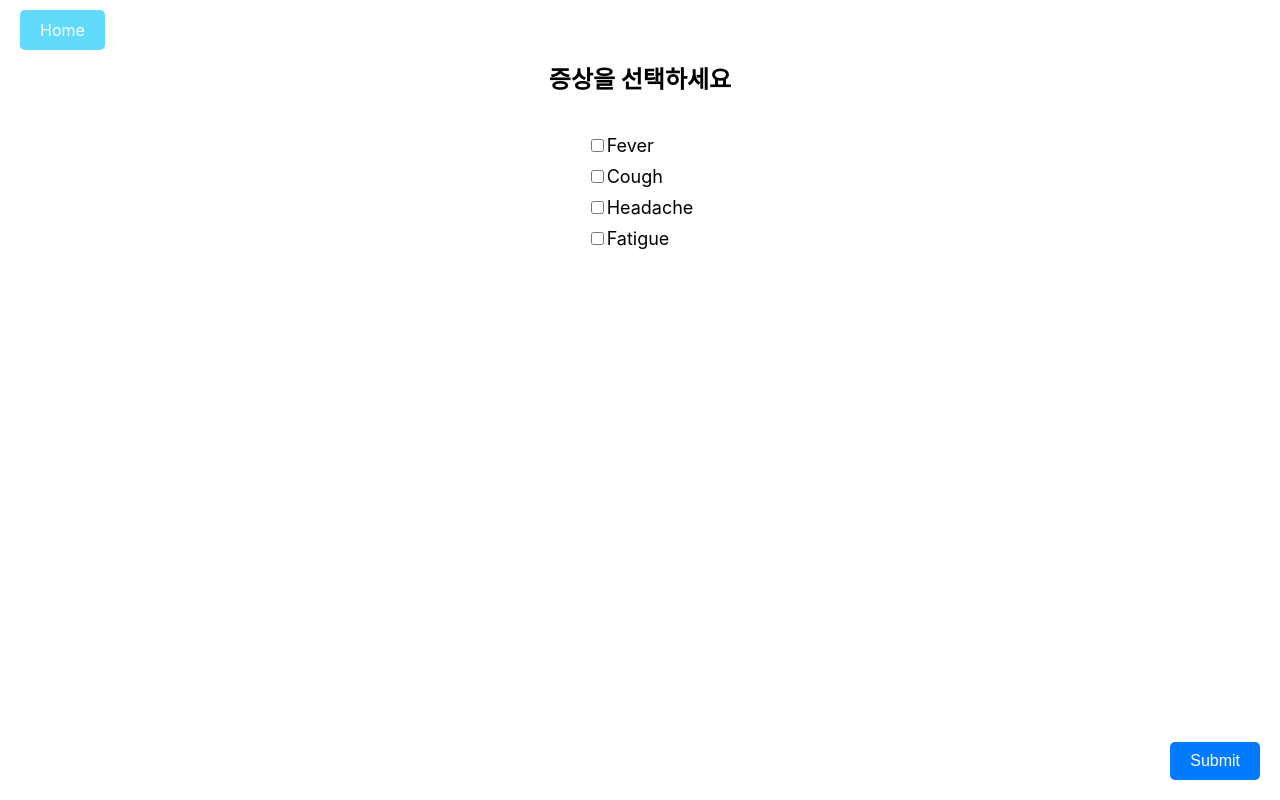
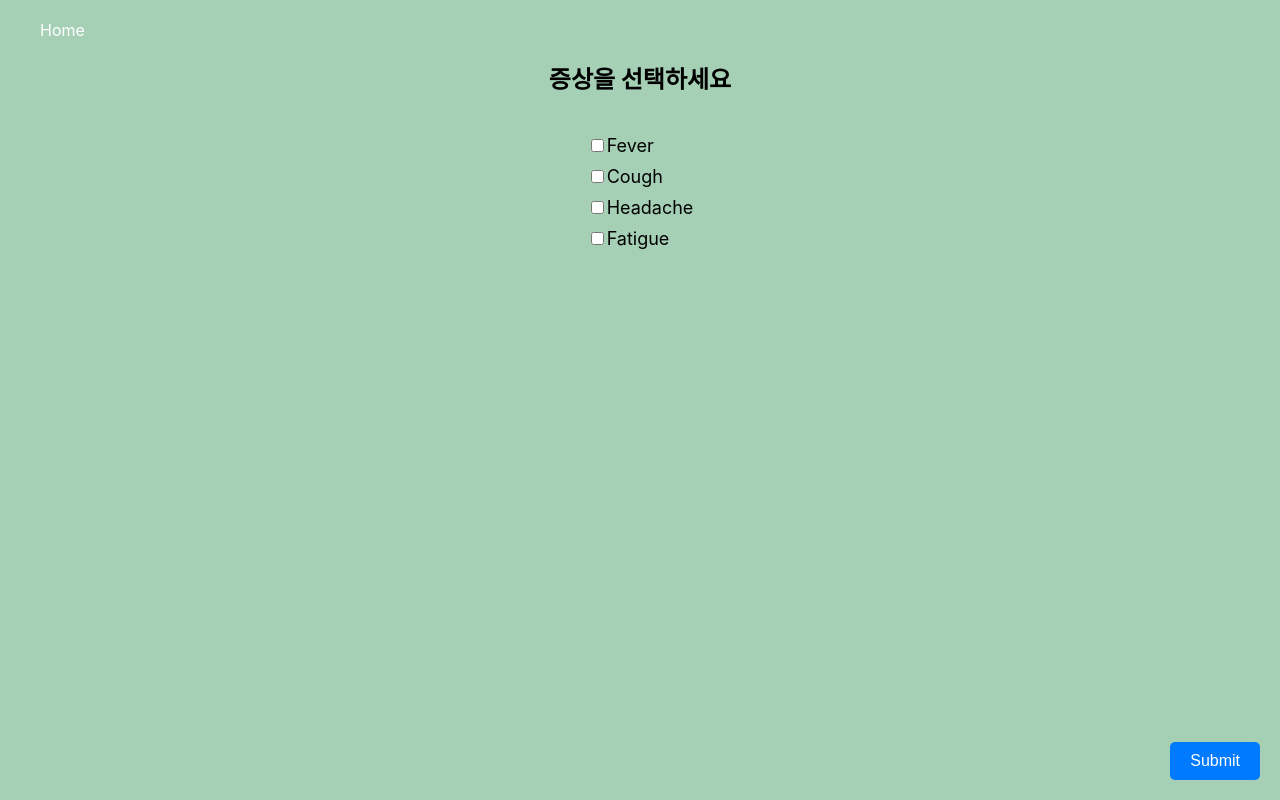
Before and after one commit to seoyeeon/medicine_recommend_project, a React (Create React App) app in the folder medicine_recommend_project/: page /SymptomsCheck in a window 1280 px wide. Built offline with nearby package versions, Linux system fonts and the light colour scheme.

Commit message:
배경, 버튼색 변경

```diff
--- a/medicine_recommend_project/src/App.css
+++ b/medicine_recommend_project/src/App.css
@@ -4,7 +4,7 @@
 
 .App-header {
   padding: 20px;
-  background-color: #282c34;
+  background-color: #a5d0b5;
   color: white;
 }
 
@@ -18,6 +18,7 @@
   justify-content: center;
   align-items: center;
   height: 100vh;
+  background-color: #a5d0b5;
 }
 
 .button-container {
@@ -34,7 +35,7 @@
   padding: 20px 40px;
   font-size: 18px;
   color: white;
-  background-color: #61dafb;
+  background-color: #36b09a;
   border: none;
   border-radius: 5px;
   text-decoration: none;
@@ -43,5 +44,5 @@
 }
 
 .App-button:hover {
-  background-color: #21a1f1;
+  background-color: #0c866dcb;
 }
--- a/medicine_recommend_project/src/components/NameSearch.css
+++ b/medicine_recommend_project/src/components/NameSearch.css
@@ -1,3 +1,8 @@
+body {
+  background-color: #a5d0b5;
+}
+
+
 .name-search-container {
   text-align: center;
   padding: 20px;
@@ -13,7 +18,7 @@
   padding: 10px 20px;
   font-size: 16px;
   color: white;
-  background-color: #61dafb;
+  background-color: #a5d0b5;
   border: none;
   border-radius: 5px;
   text-decoration: none;
@@ -22,7 +27,7 @@
 }
 
 .home-button:hover {
-  background-color: #21a1f1;
+  background-color: #0c866dcb;
 }
 
 .name-search-main {
--- a/medicine_recommend_project/src/components/SearchResults.css
+++ b/medicine_recommend_project/src/components/SearchResults.css
@@ -12,7 +12,7 @@
     padding: 10px 20px;
     font-size: 16px;
     color: white;
-    background-color: #61dafb;
+    background-color: #a5d0b5;
     border: none;
     border-radius: 5px;
     text-decoration: none;
```
